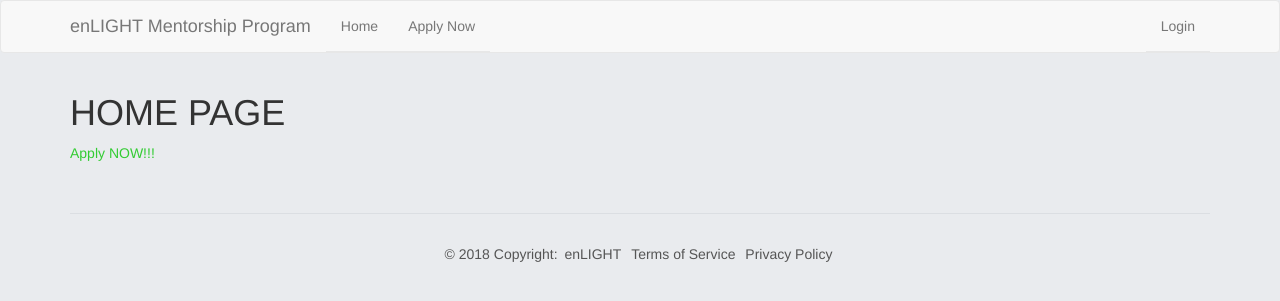
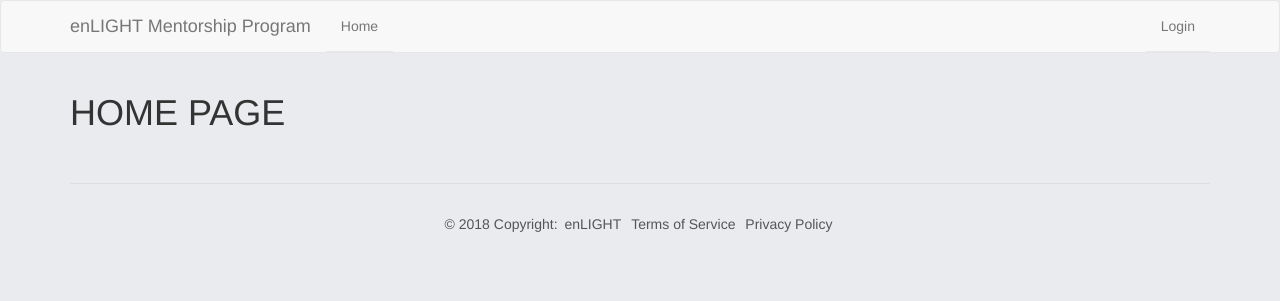
Before and after one commit to mattpodolak/enLIGHT-Mentorship-Program, a Flask app: page / in a window 1280 px wide. Shown: the top 301 px of the page. Run offline with Flask 2, Linux system fonts and the light colour scheme; some libraries are stand-ins or nearby versions.

Commit message:
removed application links

```diff
--- a/app/templates/base.html
+++ b/app/templates/base.html
@@ -29,7 +29,7 @@
                 <ul class="nav navbar-nav">
                     {% if current_user.is_anonymous %}
                     <li><a class="nav-link" href="{{ url_for('index') }}">Home</a></li>
-                    <li><a class="nav-link" href="{{ url_for('application') }}">Apply Now</a></li>
+                    <!--<li><a class="nav-link" href="{{ url_for('application') }}">Apply Now</a></li>-->
                     {% else %}
                     <li><a class="nav-link" href="{{ url_for('dashboard') }}">Dashboard</a></li>
                     {% endif %}
--- a/app/templates/index.html
+++ b/app/templates/index.html
@@ -2,5 +2,5 @@
 
 {% block app_content %}
     <h1>HOME PAGE</h1>
-    <p><a href="{{ url_for('application') }}">Apply NOW!!!</a></p>
+    <!--<p><a href="{{ url_for('application') }}">Apply NOW!!!</a></p>-->
 {% endblock %}
```
